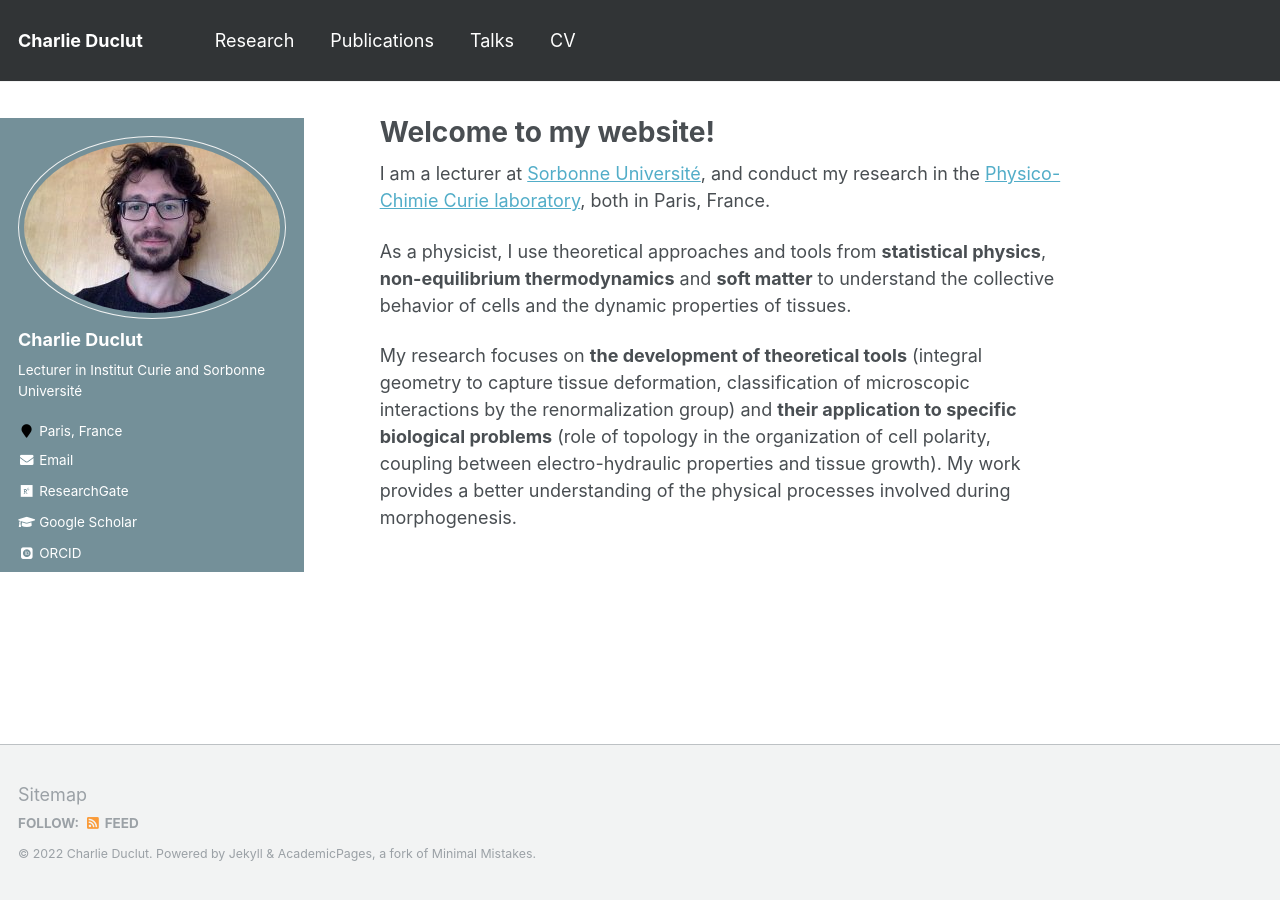
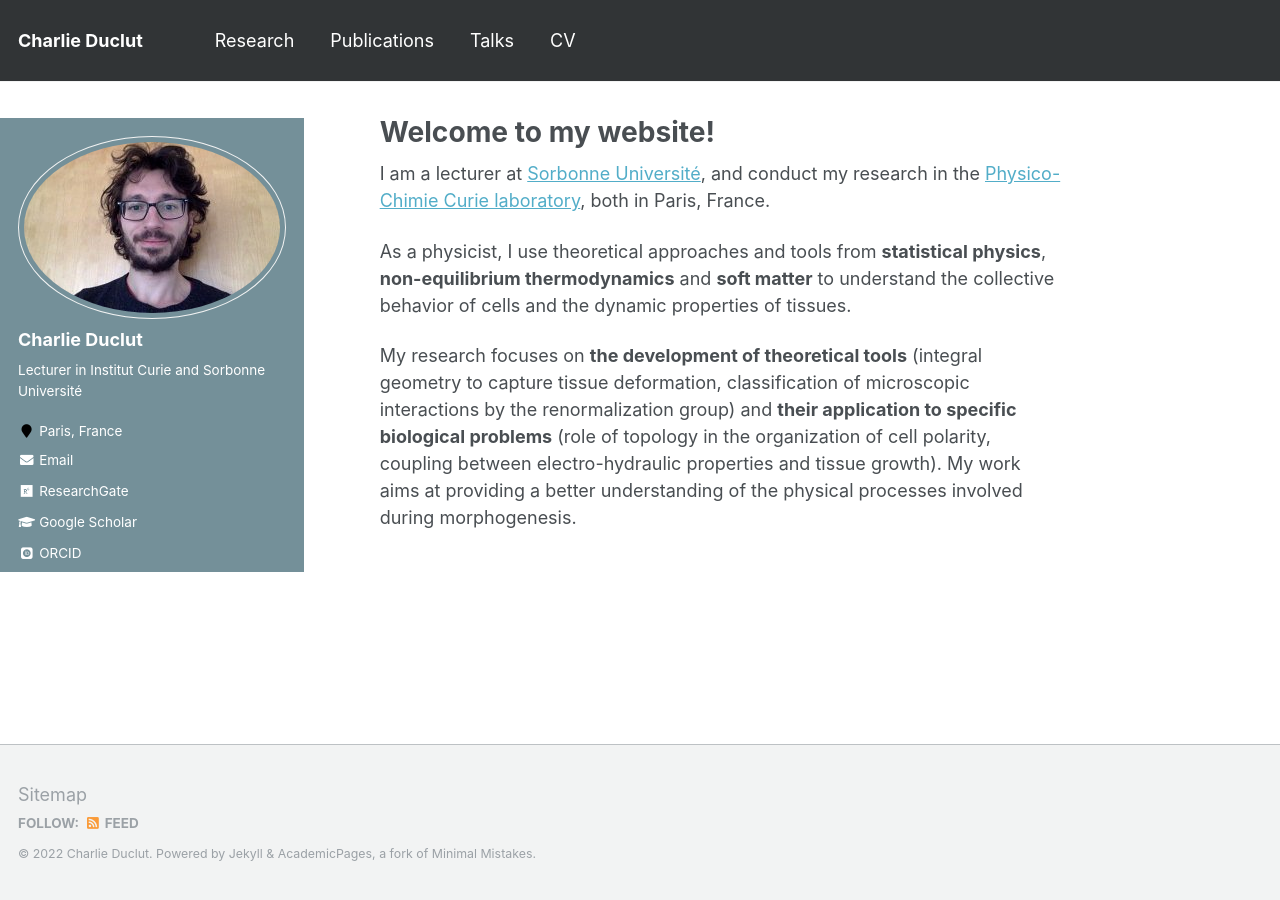
Before and after one commit to charlieduclut/charlieduclut.github.io, a Jekyll site: the page built from _pages/about.md, in a window 1280 px wide. Built offline with Jekyll 4.4.1, drawn with Linux system fonts in a browser that asks for light colours; some web fonts are replaced.

Commit message:
still typos

```diff
--- a/_pages/about.md
+++ b/_pages/about.md
@@ -12,4 +12,4 @@ I am a lecturer at [Sorbonne Université](https://www.sorbonne-universite.fr/en)
 
 As a physicist, I use theoretical approaches and tools from **statistical physics**, **non-equilibrium thermodynamics** and **soft matter** to understand the collective behavior of cells and the dynamic properties of tissues.
 
-My research focuses on **the development of theoretical tools** (integral geometry to capture tissue deformation, classification of microscopic interactions by the renormalization group) and **their application to specific biological problems** (role of topology in the organization of cell polarity, coupling between electro-hydraulic properties and tissue growth). My work provides a better understanding of the physical processes involved during morphogenesis.
+My research focuses on **the development of theoretical tools** (integral geometry to capture tissue deformation, classification of microscopic interactions by the renormalization group) and **their application to specific biological problems** (role of topology in the organization of cell polarity, coupling between electro-hydraulic properties and tissue growth). My work aims at providing a better understanding of the physical processes involved during morphogenesis.
```
